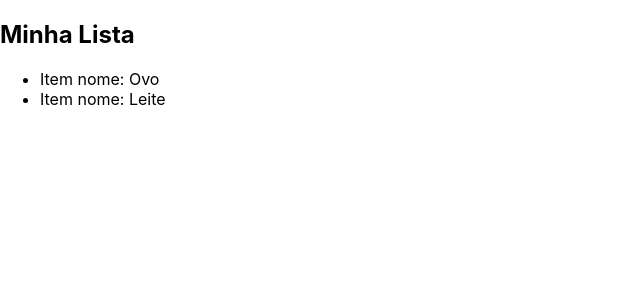
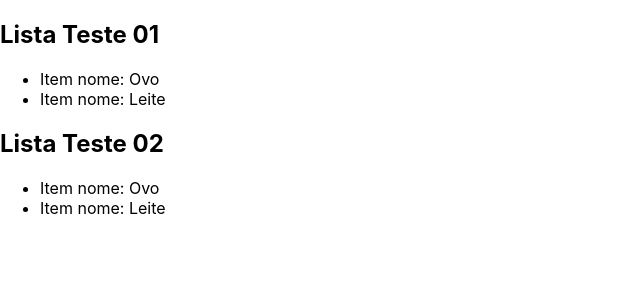
Before and after one commit to MeninoNias/django-react-frontend, a React (Create React App) app: page / in a window 1280 px wide. Shown: the top 300 px of the page, without its empty margins (0-640 px from the left). Built offline with nearby package versions, Linux system fonts and the light colour scheme.

Commit message:
implements UserComponent

```diff
--- a/src/components/ListComponent.js
+++ b/src/components/ListComponent.js
@@ -3,11 +3,11 @@ import React from 'react';
 import ItemComponent from './ItemComponent'
 
 
-export default function ListComponent(){
+export default function ListComponent(props){
     return (
         <div>
             <h2>
-                Minha Lista
+                { props.listname }
             </h2>
             <ul>
                 <ItemComponent name={'Ovo'}/>
--- /dev/null
+++ b/src/components/UserComponent.js
@@ -0,0 +1,13 @@
+import React from 'react';
+import ListComponent from './ListComponent';
+
+export default function UserComponent() {
+
+    return (
+        <div>
+            <ListComponent listname= { 'Lista Teste 01' }/>
+            <ListComponent listname= { 'Lista Teste 02' }/>
+        </div>
+    )
+
+}
--- a/src/index.js
+++ b/src/index.js
@@ -2,11 +2,12 @@ import React from 'react';
 import ReactDOM from 'react-dom';
 import './index.css';
 import * as serviceWorker from './serviceWorker';
-import ListComponent from './components/ListComponent';
+import UserComponent from './components/UserComponent';
+
 
 ReactDOM.render(
   <React.StrictMode>
-    <ListComponent />
+    <UserComponent/>
   </React.StrictMode>,
   document.getElementById('root')
 );
```
